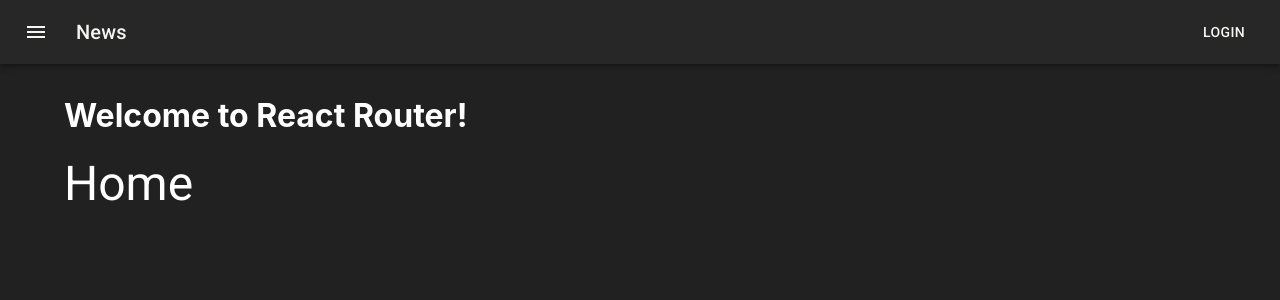
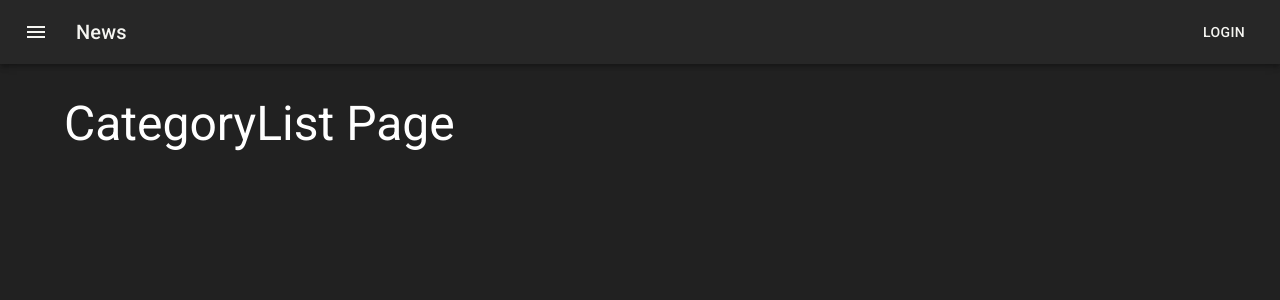
Before and after one commit to Guilherme-Zobel/CodeFlix-ReactJS, a React (Create React App) app: page / in a window 1280 px wide. Shown: the top 300 px of the page. Built offline with nearby package versions, Linux system fonts and the light colour scheme.

Commit message:
feat: criação do rotiamento do CRUD de categorias

```diff
--- a/src/App.tsx
+++ b/src/App.tsx
@@ -1,26 +1,13 @@
+import Typography from '@mui/material/Typography'
+import Box from '@mui/material/Box';
 import { ThemeProvider } from '@mui/system';
-import Box from '@mui/material/Box';
 import { Header } from './components/Header';
 import { Layout } from './components/Layout';
 import { appTheme } from './config/theme';
-import Typography from '@mui/material/Typography'
 import { Route, Routes } from 'react-router-dom';
-
-const Home = () => (
-  <Box>
-    <Typography variant="h3" component="h1">
-      Home
-    </Typography>
-  </Box>
-);
-
-const About = () => (
-  <Box>
-    <Typography variant="h3" component="h1">
-      About
-    </Typography>
-  </Box>
-);
+import { CategoryEdit } from './features/categories/CategoryEdit';
+import { CategoryList } from './features/categories/CategoryList';
+import { CategoryCreate } from './features/categories/CategoryCreate';
 
 function App() {
   return <ThemeProvider theme={appTheme}>
@@ -33,10 +20,19 @@
     >
       <Header />
       <Layout>
-        <h1>Welcome to React Router!</h1>
         <Routes>
-          <Route path="/" element={<Home/>} />
-          <Route path="about" element={<About/>} />
+          <Route path="/" element={<CategoryList />} />
+          <Route path="/categories" element={<CategoryList/>} />
+          <Route path="/categories/create" element={<CategoryCreate/>} />
+          <Route path="/categories/edit/:id" element={<CategoryEdit/>} />
+          <Route path="*" element={
+            <Box>
+              <Typography variant="h1">404</Typography>
+              <Typography variant="h2">Page not found</Typography>
+            </Box>
+            }
+          />
+
         </Routes>
       </Layout>
     </Box>
--- /dev/null
+++ b/src/features/categories/CategoryCreate.tsx
@@ -0,0 +1,9 @@
+import { Box, Typography } from "@mui/material";
+
+export const CategoryCreate = () => (
+    <Box>
+      <Typography variant="h3" component="h1">
+      CategoryCreate Page
+      </Typography>
+    </Box>
+  );
--- /dev/null
+++ b/src/features/categories/CategoryEdit.tsx
@@ -0,0 +1,9 @@
+import { Box, Typography } from "@mui/material";
+
+export const CategoryEdit = () => (
+    <Box>
+      <Typography variant="h3" component="h1">
+      CategoryEdit Page
+      </Typography>
+    </Box>
+  );
--- /dev/null
+++ b/src/features/categories/CategoryList.tsx
@@ -0,0 +1,9 @@
+import { Box, Typography } from "@mui/material";
+
+export const CategoryList = () => (
+    <Box>
+      <Typography variant="h3" component="h1">
+        CategoryList Page
+      </Typography>
+    </Box>
+  );
```
